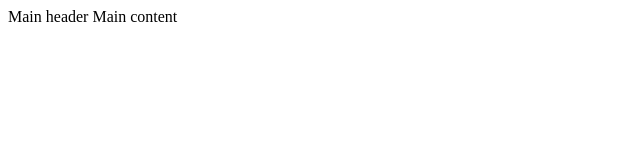
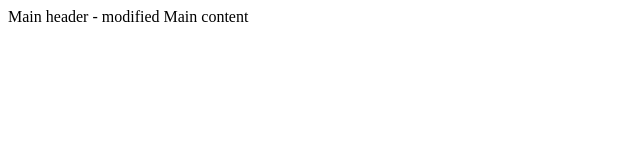
Before and after one commit to Daniel-Aleksza/test, a plain HTML site: page index.html in a window 1280 px wide. Shown: the whole page, without its empty margins (0-640 px from the left). Drawn offline with Linux system fonts and the light colour scheme.

Commit message:
html modified

```diff
--- a/index.html
+++ b/index.html
@@ -1,6 +1,6 @@
 <html>
 <head>
-    Main header
+    Main header - modified
 </head>
 <body>
     Main content
```
